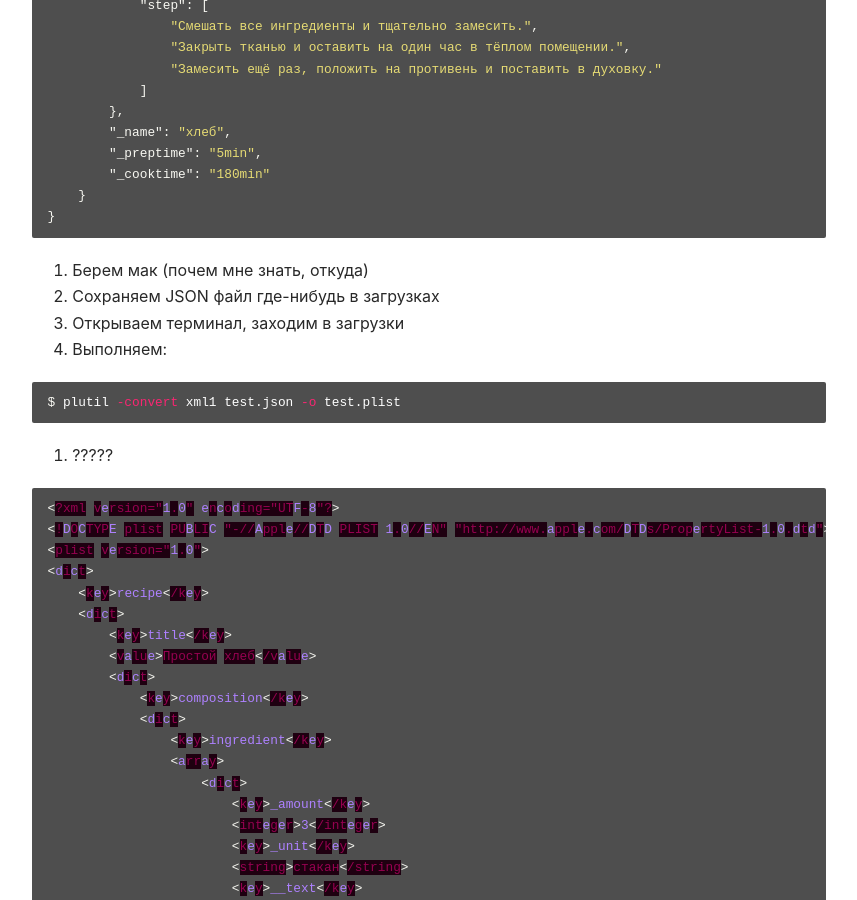
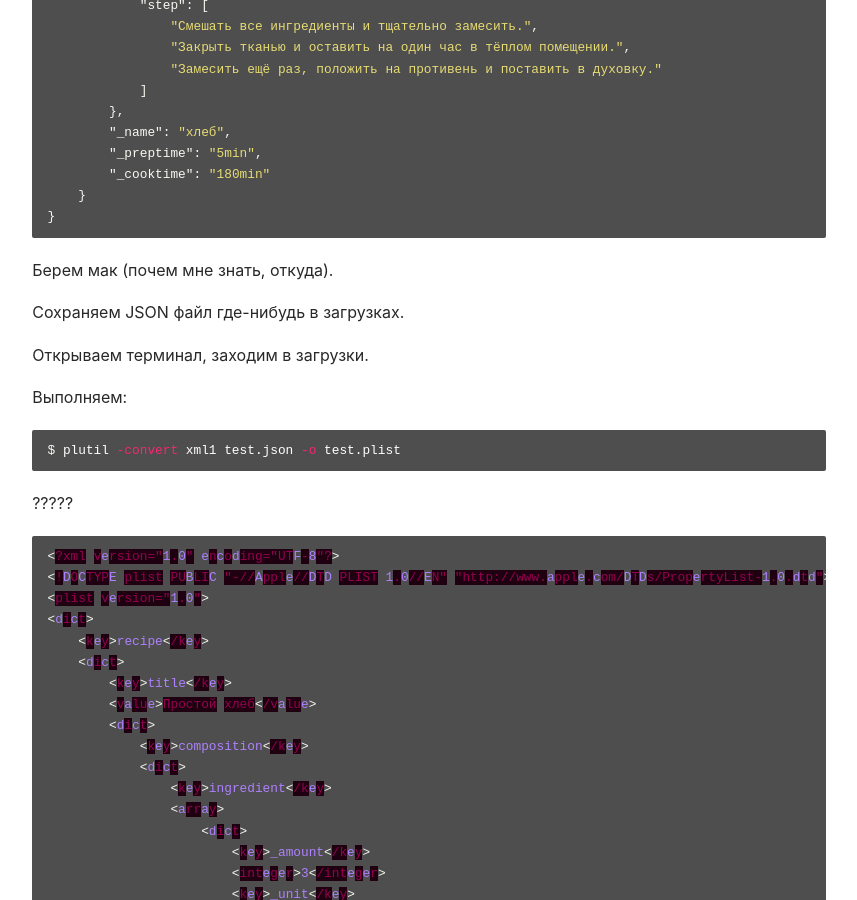
Before and after one commit to murych/murych.github.io, a Jekyll site: the page built from _posts/2020-01-31-xml-to-plist.md, in a window 1280 px wide and 900 px high, scrolled down 1459 px. Shown: the whole window, without its empty margins (211-1068 px from the left). Built offline with Jekyll 4.4.1, drawn with Linux system fonts in a browser that asks for light colours; our own code applies the rules of GitHub Pages for plain Markdown files; part of the change alters nothing that is shown.

Commit message:
31/01/2020 правки

````diff
--- a/_posts/2020-01-31-xml-to-plist.md
+++ b/_posts/2020-01-31-xml-to-plist.md
@@ -2,7 +2,7 @@
 title: "Конвертация XML в PList"
 ---
 
-1. Берем исходный XML файл (пример из [википедии](https://ru.wikipedia.org/wiki/XML#%D0%9A%D0%BE%D1%80%D0%BD%D0%B5%D0%B2%D0%BE%D0%B9_%D1%8D%D0%BB%D0%B5%D0%BC%D0%B5%D0%BD%D1%82)):
+Берем исходный XML файл (пример из [википедии](https://ru.wikipedia.org/wiki/XML#%D0%9A%D0%BE%D1%80%D0%BD%D0%B5%D0%B2%D0%BE%D0%B9_%D1%8D%D0%BB%D0%B5%D0%BC%D0%B5%D0%BD%D1%82)):
 
 ```xml
 <?xml version="1.0" encoding="utf-8"?>
@@ -36,7 +36,7 @@ title: "Конвертация XML в PList"
 </recipe>
 ```
 
-2. Конвертируем XML в JSON, например, на сайте [Code Beautify](https://codebeautify.org/xmltojson):
+Конвертируем XML в JSON, например, на сайте [Code Beautify](https://codebeautify.org/xmltojson):
 
 ```json
 {
@@ -75,16 +75,19 @@ title: "Конвертация XML в PList"
 }
 ```
 
-3. Берем мак (почем мне знать, откуда)
-4. Сохраняем JSON файл где-нибудь в загрузках
-5. Открываем терминал, заходим в загрузки
-6. Выполняем:
+Берем мак (почем мне знать, откуда).
+
+Сохраняем JSON файл где-нибудь в загрузках.
+
+Открываем терминал, заходим в загрузки.
+
+Выполняем:
 
 ```bash
 $ plutil -convert xml1 test.json -o test.plist
 ```
 
-7. ?????
+?????
 
 ```plist
 <?xml version="1.0" encoding="UTF-8"?>
@@ -126,4 +129,4 @@ $ plutil -convert xml1 test.json -o test.plist
 </plist>
 ```
 
-8. PROFIT!
+PROFIT!
````
